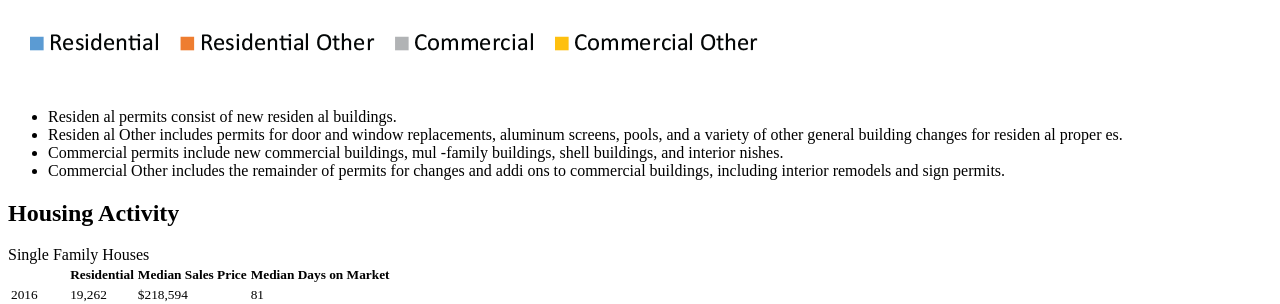
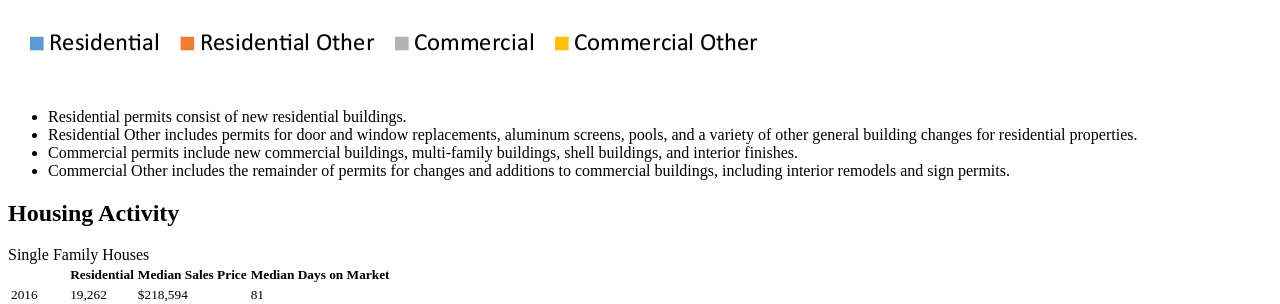
Before and after one commit to Commbocc/2016-economic-indicators-report, a Jekyll site: the page built from index.html, in a window 1280 px wide and 900 px high, scrolled down 2361 px. Shown: the part 152-456 px from the top of the window. Built offline with Jekyll 4.4.1, drawn with Linux system fonts in a browser that asks for light colours.

Commit message:
various text errors

```diff
--- a/_includes/economic-environment.html
+++ b/_includes/economic-environment.html
@@ -33,16 +33,16 @@
 <div class="alert alert-danger">
 	<ul>
 		<li>
-			Residen al permits consist of new residen al buildings.
+			Residential permits consist of new residential buildings.
 		</li>
 		<li>
-			Residen al Other includes permits for door and window replacements, aluminum screens, pools, and a variety of other general building changes for residen al proper es.
+			Residential Other includes permits for door and window replacements, aluminum screens, pools, and a variety of other general building changes for residential properties.
 		</li>
 		<li>
-			Commercial permits include new commercial buildings, mul -family buildings, shell buildings, and interior  nishes.
+			Commercial permits include new commercial buildings, multi-family buildings, shell buildings, and interior finishes.
 		</li>
 		<li>
-			Commercial Other includes the remainder of permits for changes and addi ons to commercial buildings, including interior remodels and sign permits.
+			Commercial Other includes the remainder of permits for changes and additions to commercial buildings, including interior remodels and sign permits.
 		</li>
 	</ul>
 </div>
```
